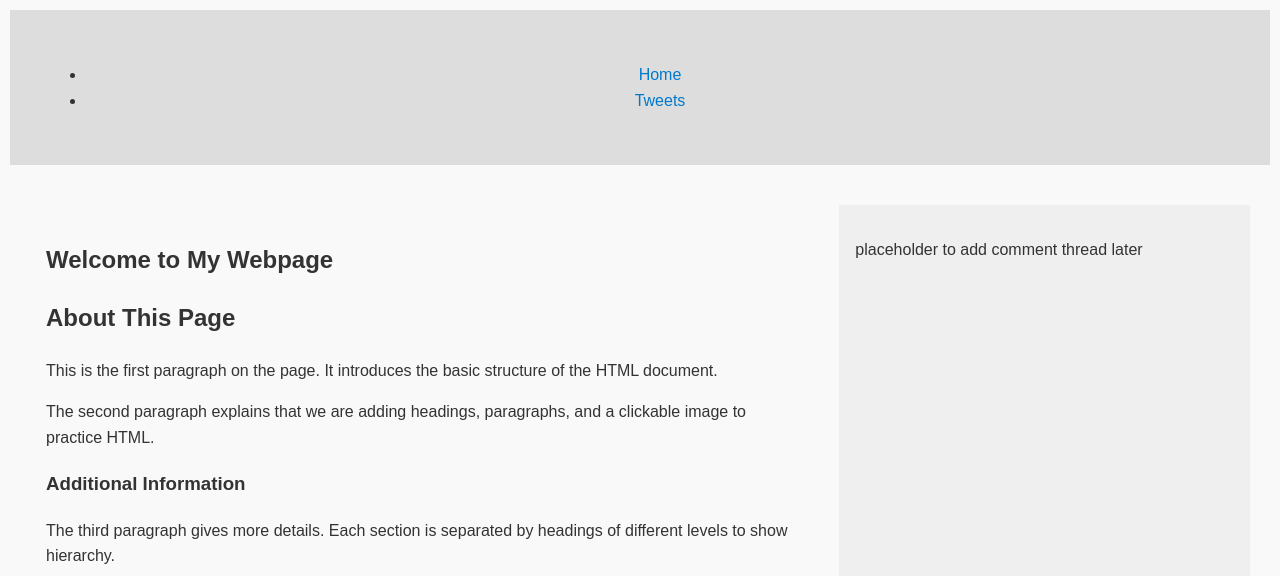
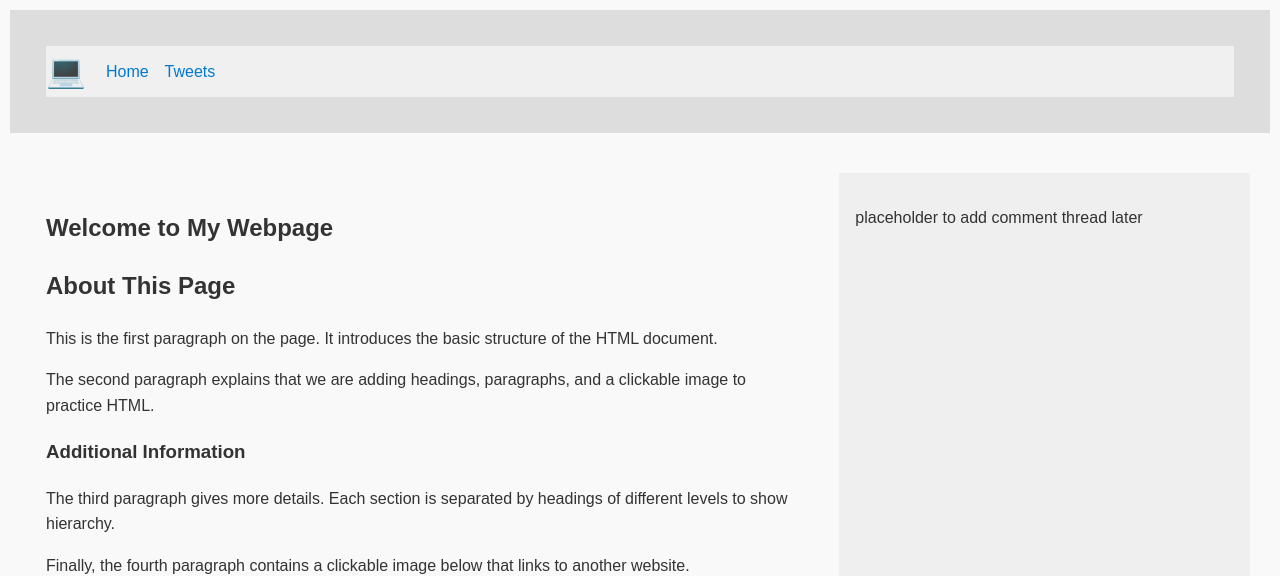
Before and after one commit to XxBaxbie20/alx_html_css, a plain HTML site: page css_basic/index.html in a window 1280 px wide. Shown: the top 576 px of the page. Drawn offline with Linux system fonts and the light colour scheme.

Commit message:
Update index.html and styles.css with logo and hover effect

```diff
--- a/css_basic/index.html
+++ b/css_basic/index.html
@@ -19,6 +19,10 @@
      <header>
     <nav>
       <ul>
+        <!-- Logo (Laptop icon at top-left) -->
+        <li class="logo">&#128187;</li>
+
+        <!-- Navigation links -->
         <li><a href="index.html">Home</a></li>
         <li><a href="tweets.html">Tweets</a></li>
       </ul>
--- a/css_basic/styles.css
+++ b/css_basic/styles.css
@@ -1,3 +1,33 @@
+header ul {
+  list-style-type: none; /* remove bullets */
+  margin: 0; /* remove default margin */
+  padding: 0; /* remove default padding */
+  display: flex; /* use flexbox for horizontal layout */
+  align-items: center; /* vertically center items */
+  background-color: #f0f0f0; /* light gray background */
+}
+
+header ul li {
+  margin-right: 1rem; /* space between items */
+}
+
+
+
+/*logo style -  laptop icon*/
+.logo {
+  font-size: 2rem;   /* make the laptop logo larger */
+  margin-right: 20px;    /*push other nav items to the right*/
+  cursor: pointer; /* show pointer on hover */
+  transition: transform 0.2s ease, color 0.2s ease; /* smooth animation*/
+}
+
+.logo:hover {
+  transform: scale(1.2); /* slightly enlarge on hover */
+  color: #007acc; /* change color(blue) on hover */
+}
+
+
+
 /* Make the body a flex container */
 body {
   display: flex;
```
